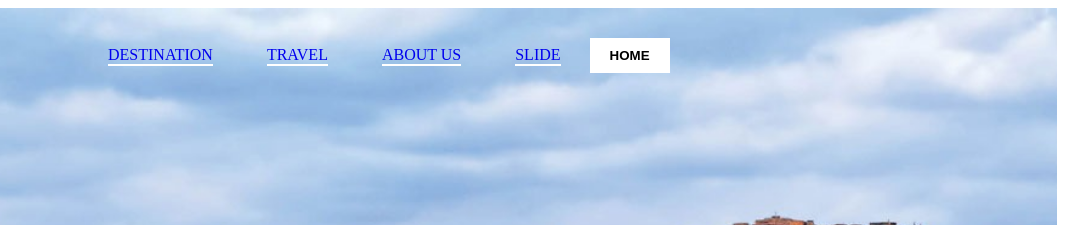
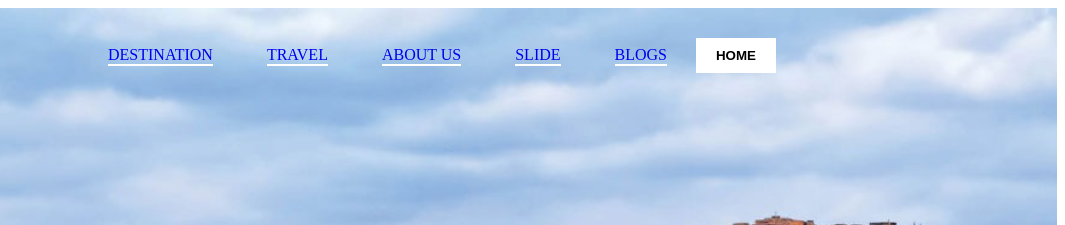
Before and after one commit to itsPrachi001/TravelBloggers, a plain HTML site: page index.html in a window 1280 px wide. Shown: the top 225 px of the page, 215-1280 px from the left. Drawn offline with Linux system fonts and the light colour scheme.

Commit message:
update index with blogs

```diff
--- a/index.html
+++ b/index.html
@@ -102,6 +102,7 @@ ul li {
 				    <a href="travel.html"><li>TRAVEL</li></a>
 				    <a href="about us.html"><li>ABOUT US</li></a>
 				    <a href="slide.html"><li>SLIDE</li></a>
+				    <a href="blogs.html"><li>BLOGS</li></a>
 			    </ul>
 			    <button type="button" class="btn">HOME</button>
 			</div>
```
